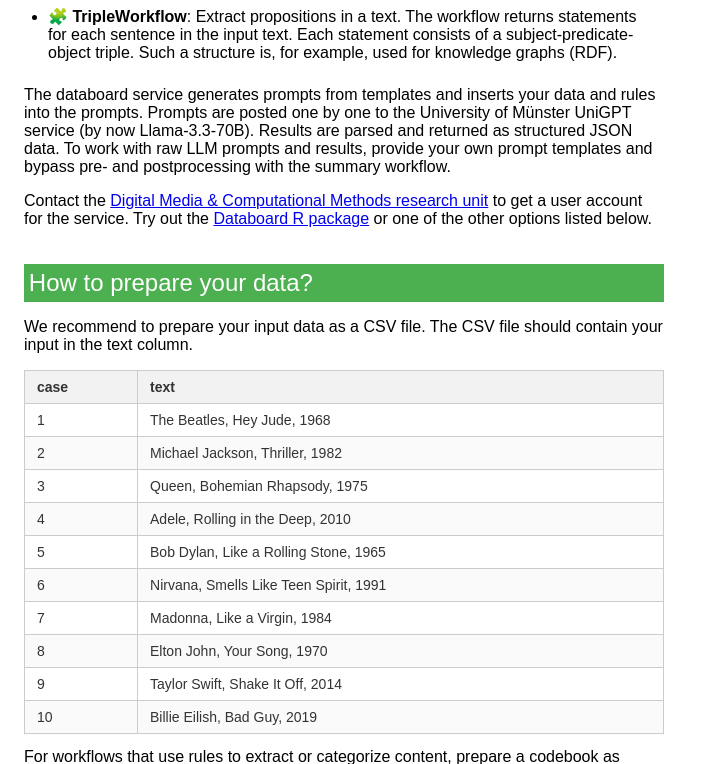
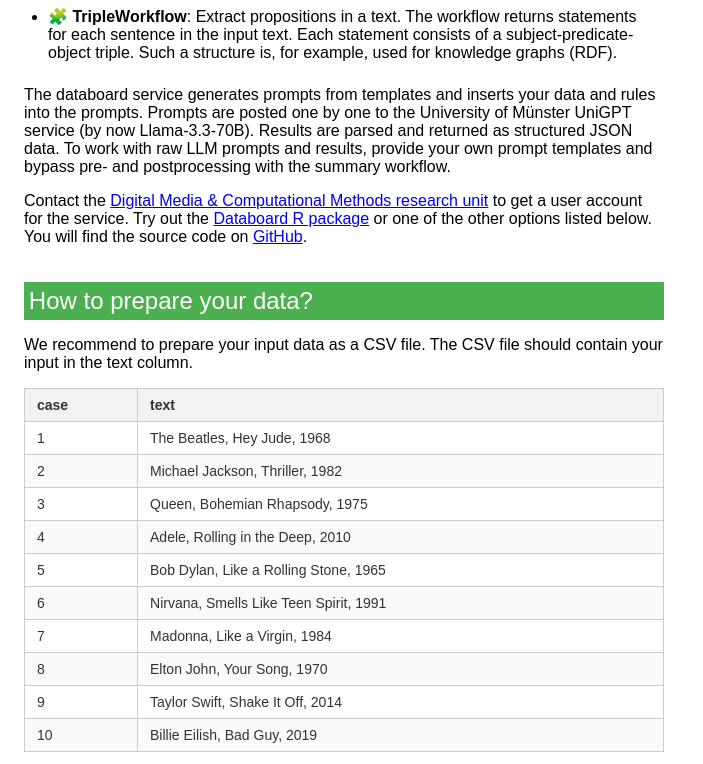
Before and after one commit to datavana/databoard_server, a FastAPI app: page / in a window 1280 px wide. Shown: the part 377-1141 px from the top of the page, without its empty margins (0-703 px from the left). Run offline with FastAPI, Linux system fonts and the light colour scheme; parts of the project's set-up code (start-up, migrations or seed data) failed here and were passed over; some libraries are stand-ins or nearby versions.

Commit message:
Add github link

```diff
--- a/src/templates/home.html
+++ b/src/templates/home.html
@@ -27,7 +27,7 @@ With the datavana databoard service you can easily feed content into an LLM for
 <p>
 Contact the <a href="https://www.uni-muenster.de/Kowi/personen/jakob-juenger.shtml">Digital Media & Computational Methods research unit</a>
     to get a user account for the service. Try out the <a href="https://datavana.github.io/databoard_r/">Databoard R package</a>
-    or one of the other options listed below.
+    or one of the other options listed below. You will find the source code on <a href="https://github.com/datavana/databoard">GitHub</a>.
 </p>
 
 <h2>How to prepare your data?</h2>
```
